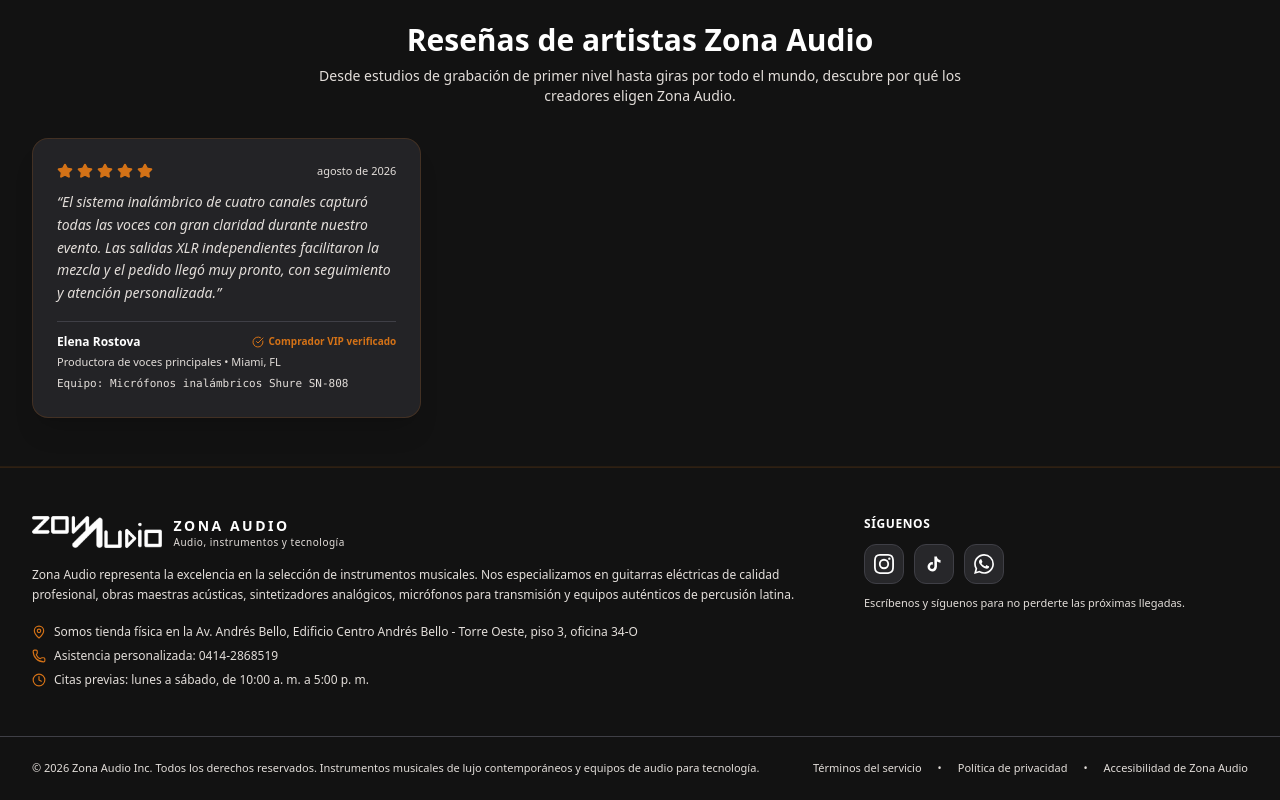
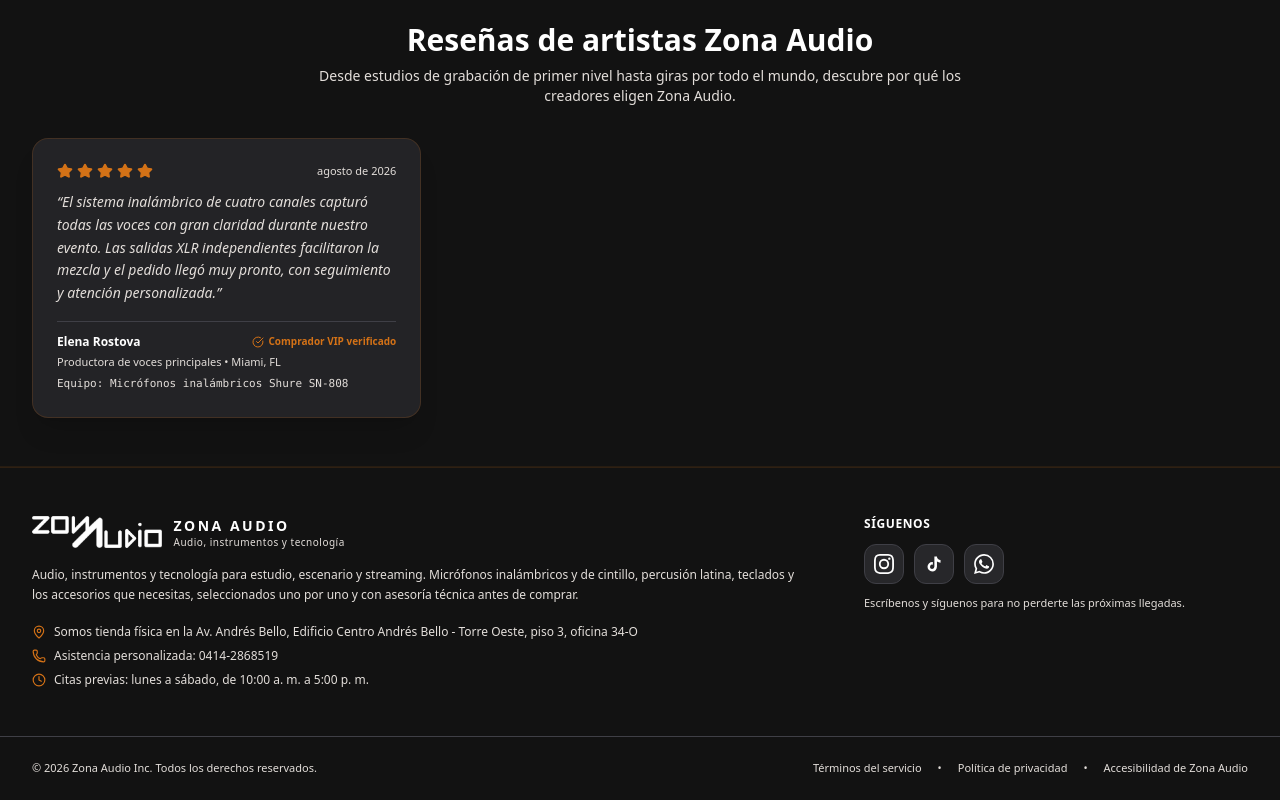
Before and after one commit to mendezl652/zona-audio, a Next.js app: page / in a window 1280 px wide. Shown: the part 1428-2228 px from the top of the page. Built offline with nearby package versions, Linux system fonts and the light colour scheme; no server answers; the database is empty.

Commit message:
Ajustar descripcion del pie de pagina al catalogo real

```diff
--- a/src/components/Footer.tsx
+++ b/src/components/Footer.tsx
@@ -61,7 +61,7 @@ export const Footer: React.FC = () => {
           </div>
 
           <p className="text-xs text-[#e3deda] leading-relaxed pr-6">
-            Zona Audio representa la excelencia en la selección de instrumentos musicales. Nos especializamos en guitarras eléctricas de calidad profesional, obras maestras acústicas, sintetizadores analógicos, micrófonos para transmisión y equipos auténticos de percusión latina.
+            Audio, instrumentos y tecnología para estudio, escenario y streaming. Micrófonos inalámbricos y de cintillo, percusión latina, teclados y los accesorios que necesitas, seleccionados uno por uno y con asesoría técnica antes de comprar.
           </p>
 
           <div className="space-y-2 pt-1 text-xs">
@@ -110,7 +110,7 @@ export const Footer: React.FC = () => {
       <div className="border-t border-[#3F3F46] py-6 px-4 lg:px-8">
         <div className="max-w-7xl mx-auto flex flex-col sm:flex-row items-center justify-between gap-4 text-[11px] text-[#e3deda]">
           <div>
-            © 2026 Zona Audio Inc. Todos los derechos reservados. Instrumentos musicales de lujo contemporáneos y equipos de audio para tecnología.
+            © 2026 Zona Audio Inc. Todos los derechos reservados.
           </div>
           <div className="flex items-center gap-4 text-[#e3deda]">
             <span>Términos del servicio</span>
```
